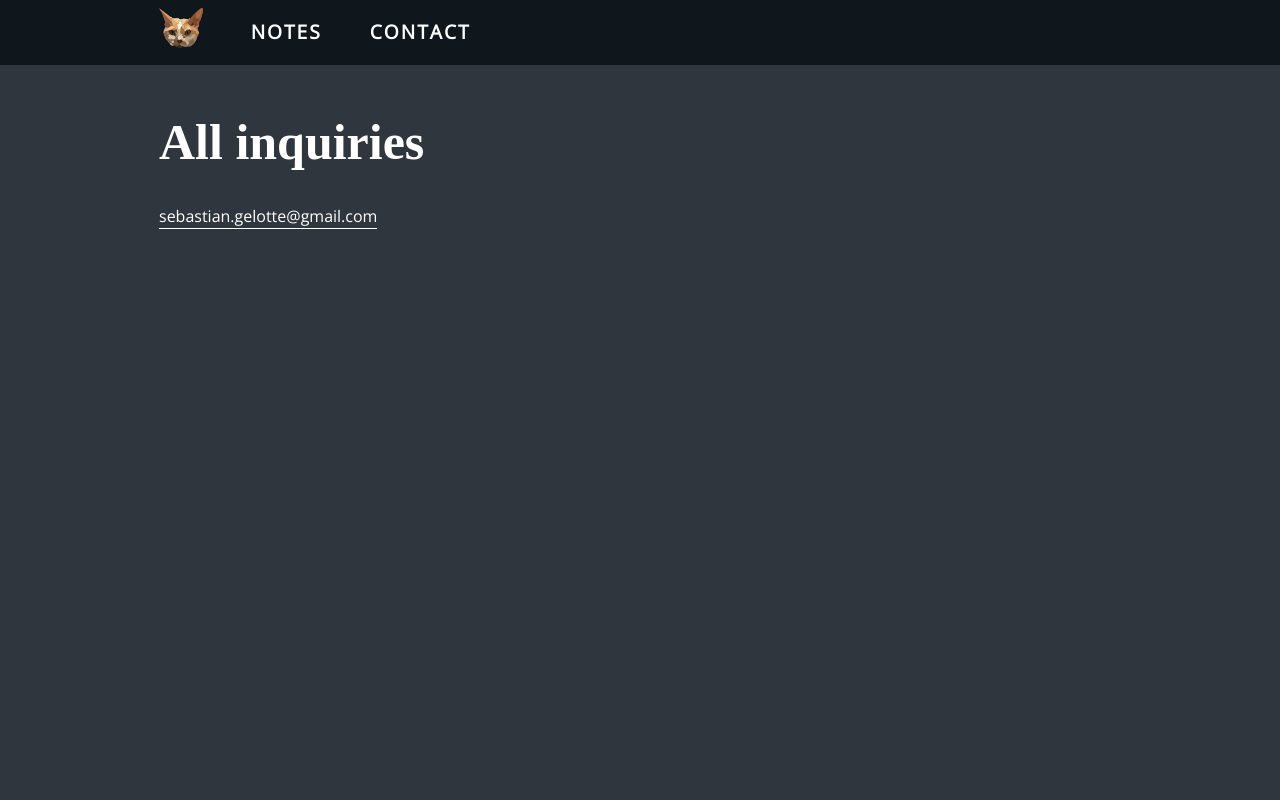
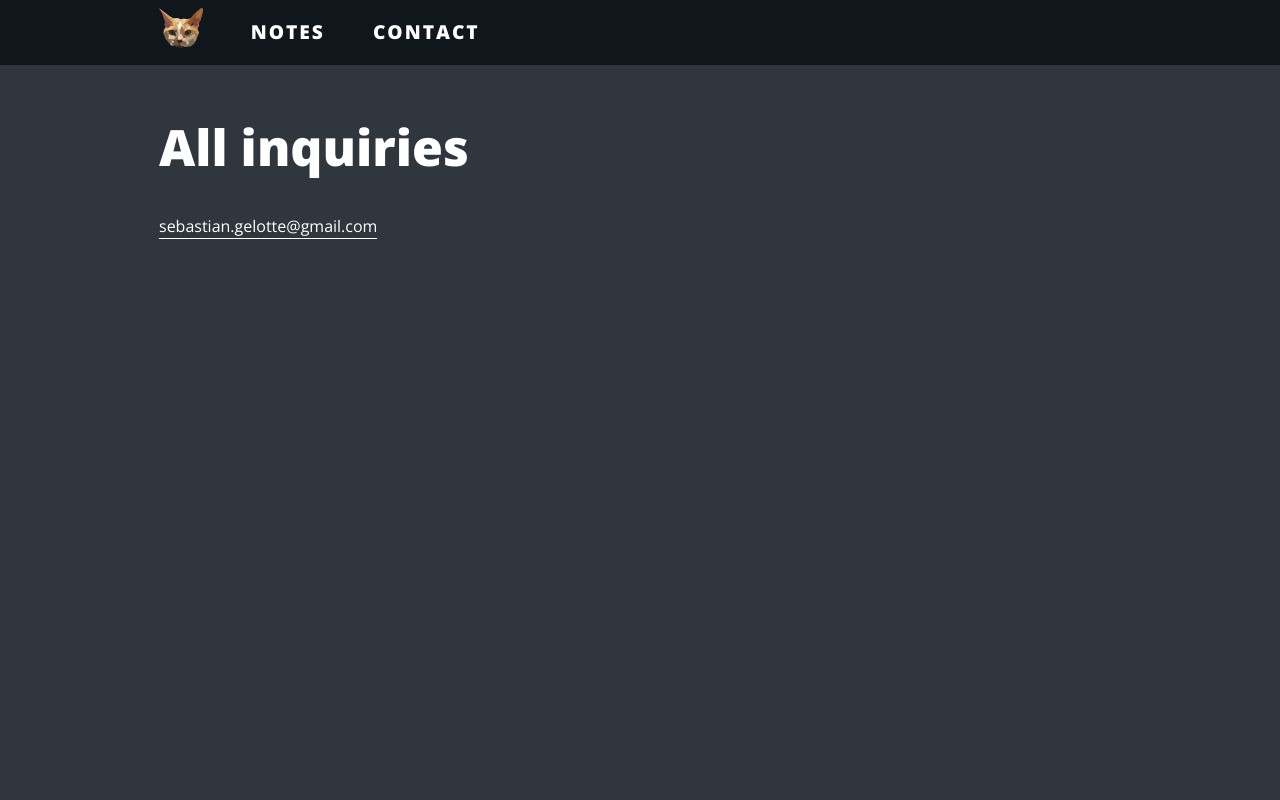
Before and after one commit to sebastiangelotte/portfolio, a Gatsby site: page /contact in a window 1280 px wide. Shown: the top 800 px of the page. Built offline with nearby package versions, Linux system fonts and the light colour scheme; Gatsby itself is replaced by a stand-in of ours.

Commit message:
Typography

```diff
--- a/gatsby-config.js
+++ b/gatsby-config.js
@@ -62,10 +62,7 @@
     {
       resolve: `gatsby-plugin-google-fonts`,
       options: {
-        fonts: [
-          `open sans\:400`,
-          `vollkorn\:800`, // you can also specify font weights and styles
-        ],
+        fonts: [`open sans\:400,800`],
         display: "swap",
       },
     },
--- a/src/components/layout.js
+++ b/src/components/layout.js
@@ -20,16 +20,40 @@
 	}
 
 	h1, h2 {
-		font-family: 'Volkorn';
+		font-weight: 800;
 	}
 
 	h1 {
 		font-size: 50px;
 	}
 
+	h2 {
+		font-size: 24px;
+	}
+
+	h3 {
+		font-size: 20px;
+		margin: 30px 0 10px 0;
+	}
+
+	h4 {
+		font-size: 18px;
+		margin: 20px 0 10px 0;
+	}
+
+	.markdown {
+		h1, h2 {
+			border-bottom: 1px solid var(--color-gray-light);
+		}
+
+		a {
+			color: var(--color-green);
+		}
+	}
+
 	p {
 	  line-height: 1.75rem;
-	  font-size: 18px;
+	  font-size: 16px;
 	}
 
 	a {
@@ -42,6 +66,18 @@
 	  &:hover {
 	    color: var(--color-green) !important;
 	  }
+	}
+
+	table {
+		border-collapse: collapse;
+		border-spacing: 0;
+	}
+
+	th, td {
+		border: 1px solid var(--color-gray-light);
+		border-collapse: collapse;
+		padding: 10px 15px;
+		border-spacing: 0;
 	}
 `
 
--- a/src/templates/post.js
+++ b/src/templates/post.js
@@ -10,7 +10,7 @@
   return (
     <Layout>
       <SEO title={frontmatter.title} />
-      <div dangerouslySetInnerHTML={{ __html: html }} />
+      <div className="markdown" dangerouslySetInnerHTML={{ __html: html }} />
     </Layout>
   )
 }
```
